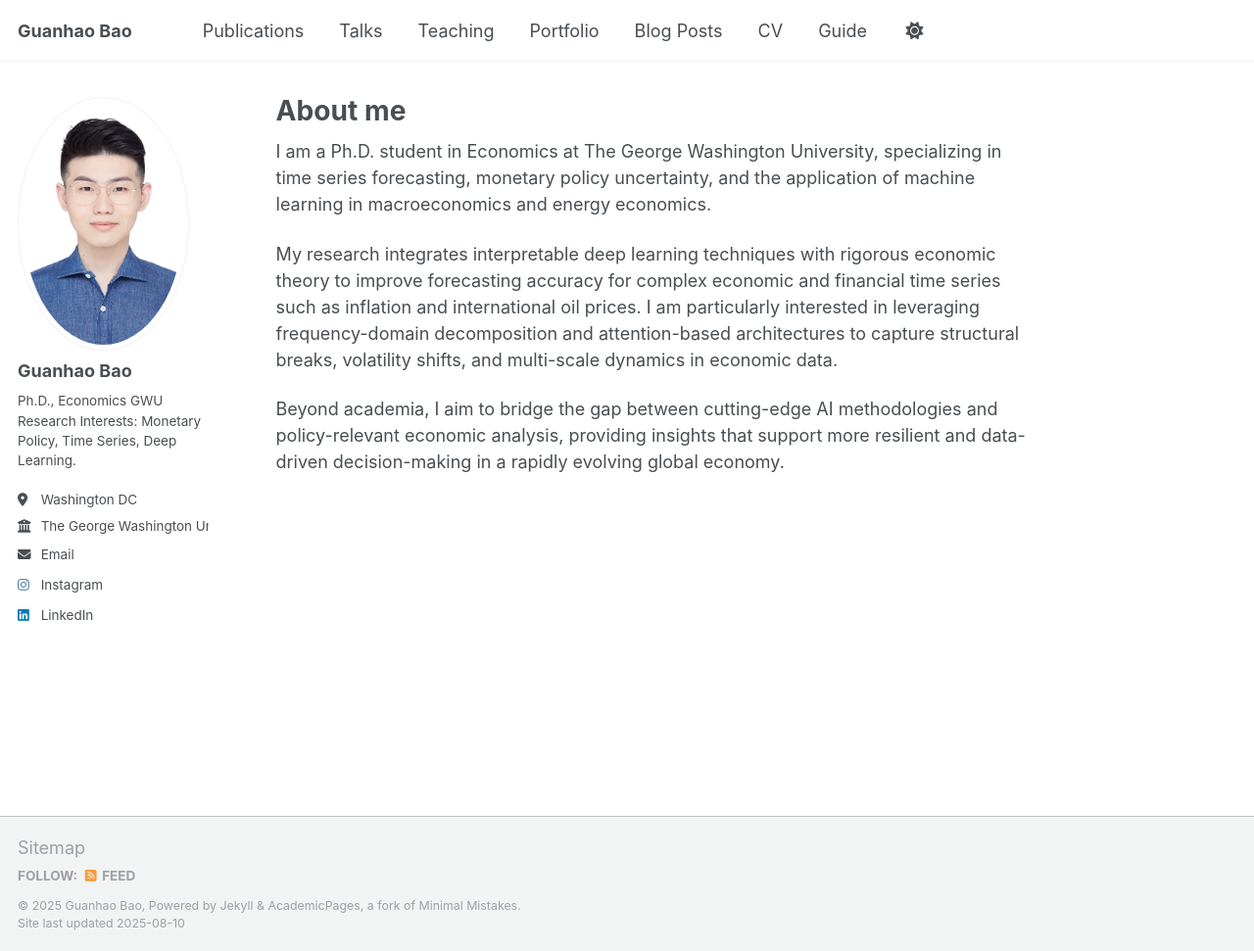
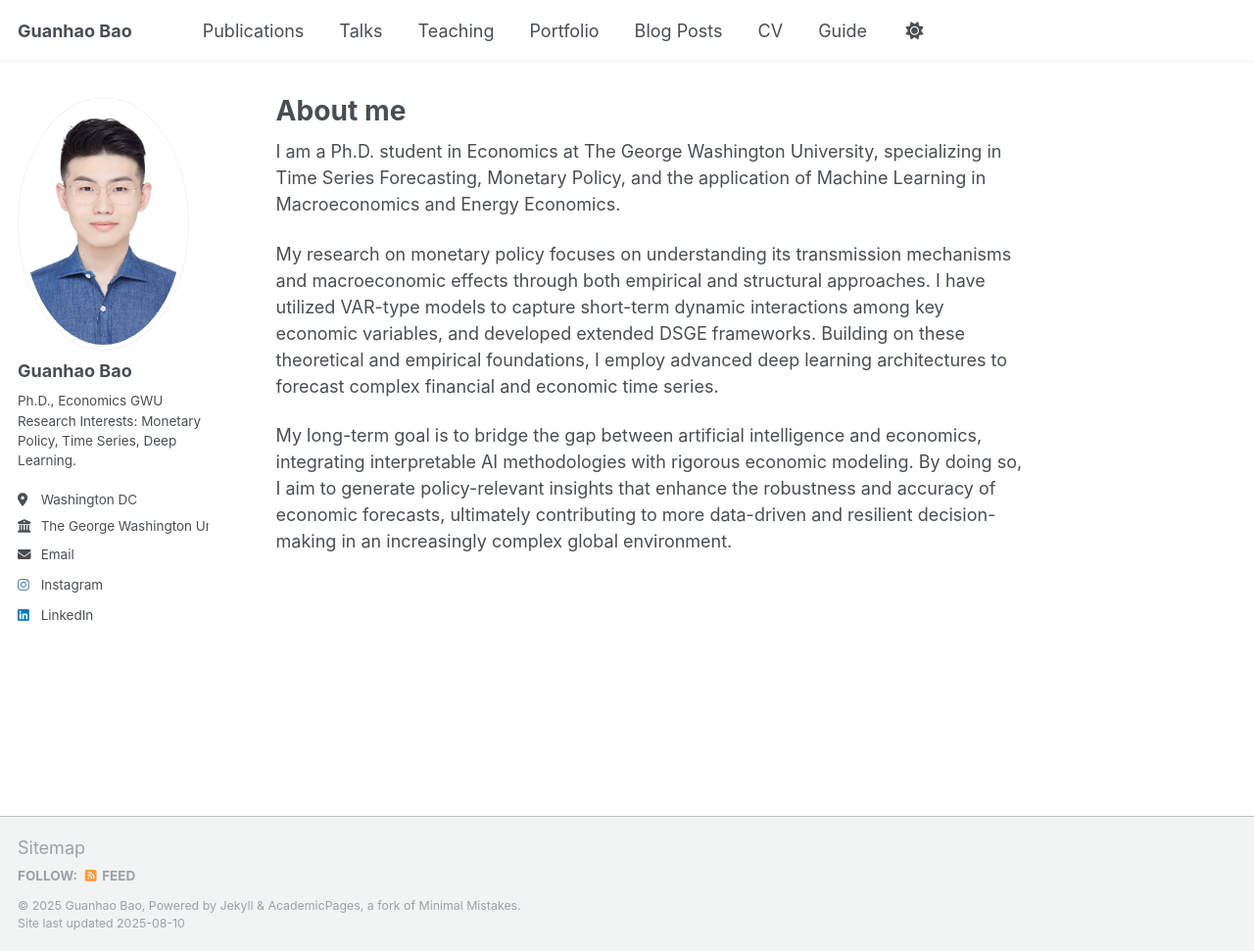
Before and after one commit to GuanhaoBao/guanhaobao.github.io, a Jekyll site: the page built from _pages/about.md, in a window 1280 px wide and 971 px high. Shown: the whole window at 98% size. Built offline with Jekyll 4.4.1, drawn with Linux system fonts in a browser that asks for light colours; a script that is not in the unit is left out.

Commit message:
Update about.md

```diff
--- a/_pages/about.md
+++ b/_pages/about.md
@@ -6,8 +6,8 @@ redirect_from:
   - /about/
   - /about.html
 ---
-I am a Ph.D. student in Economics at The George Washington University, specializing in time series forecasting, monetary policy uncertainty, and the application of machine learning in macroeconomics and energy economics.
+I am a Ph.D. student in Economics at The George Washington University, specializing in Time Series Forecasting, Monetary Policy, and the application of Machine Learning in Macroeconomics and Energy Economics.
 
-My research integrates interpretable deep learning techniques with rigorous economic theory to improve forecasting accuracy for complex economic and financial time series such as inflation and international oil prices. I am particularly interested in leveraging frequency-domain decomposition and attention-based architectures to capture structural breaks, volatility shifts, and multi-scale dynamics in economic data.
+My research on monetary policy focuses on understanding its transmission mechanisms and macroeconomic effects through both empirical and structural approaches. I have utilized VAR-type models to capture short-term dynamic interactions among key economic variables, and developed extended DSGE frameworks. Building on these theoretical and empirical foundations, I employ advanced deep learning architectures to forecast complex financial and economic time series.
 
-Beyond academia, I aim to bridge the gap between cutting-edge AI methodologies and policy-relevant economic analysis, providing insights that support more resilient and data-driven decision-making in a rapidly evolving global economy.
+My long-term goal is to bridge the gap between artificial intelligence and economics, integrating interpretable AI methodologies with rigorous economic modeling. By doing so, I aim to generate policy-relevant insights that enhance the robustness and accuracy of economic forecasts, ultimately contributing to more data-driven and resilient decision-making in an increasingly complex global environment.
```
